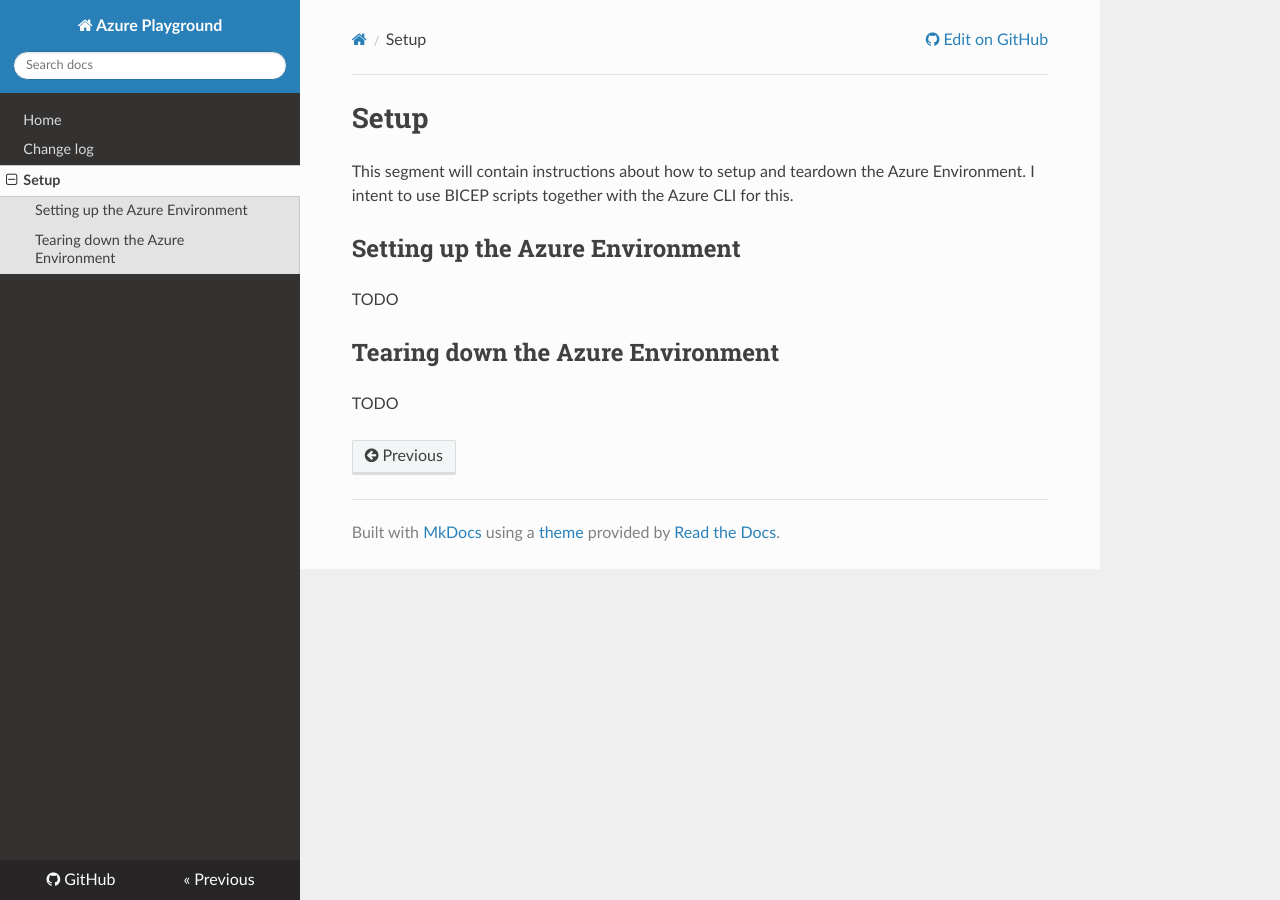
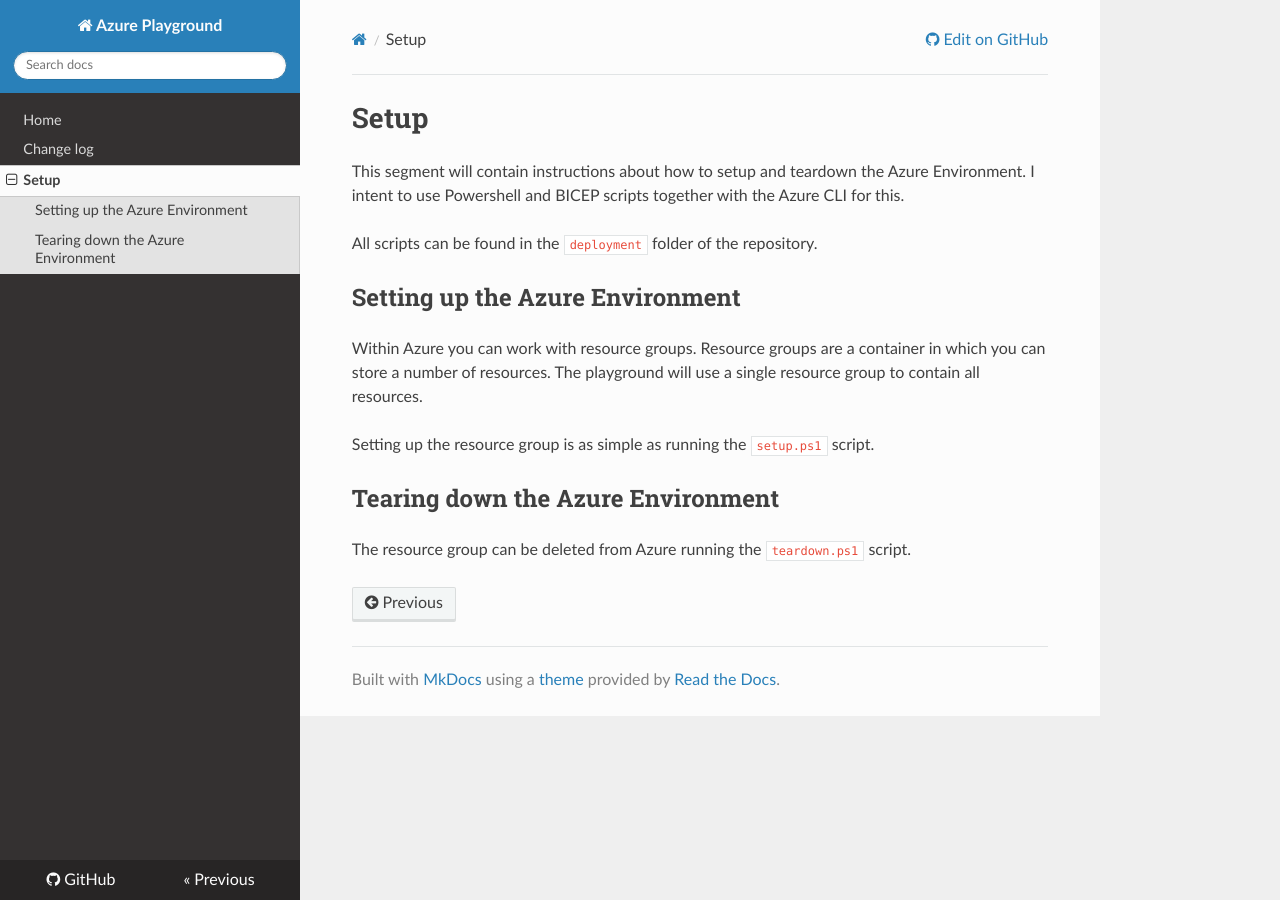
Before and after one commit to wvanlosser/azure-playground, an MkDocs documentation site: the page built from docs/setup.md, in a window 1280 px wide. Built offline with MkDocs 1.6.1, drawn with Linux system fonts in a browser that asks for light colours; nearby versions of some CDN libraries.

Commit message:
Initial deployment scripts

```diff
--- a/docs/setup.md
+++ b/docs/setup.md
@@ -1,12 +1,18 @@
 # Setup
 
 This segment will contain instructions about how to setup and teardown the Azure Environment.
-I intent to use BICEP scripts together with the Azure CLI for this.
+I intent to use Powershell and BICEP scripts together with the Azure CLI for this.
+
+All scripts can be found in the `deployment` folder of the repository.
 
 ## Setting up the Azure Environment
 
-TODO
+Within Azure you can work with resource groups.
+Resource groups are a container in which you can store a number of resources.
+The playground will use a single resource group to contain all resources.
+
+Setting up the resource group is as simple as running the `setup.ps1` script.
 
 ## Tearing down the Azure Environment
 
-TODO
+The resource group can be deleted from Azure running the `teardown.ps1` script.
```
Also changed, not shown: docs/changelog.md (+9 -0 lines), README.md (line endings or trailing spaces), 3 other files.
